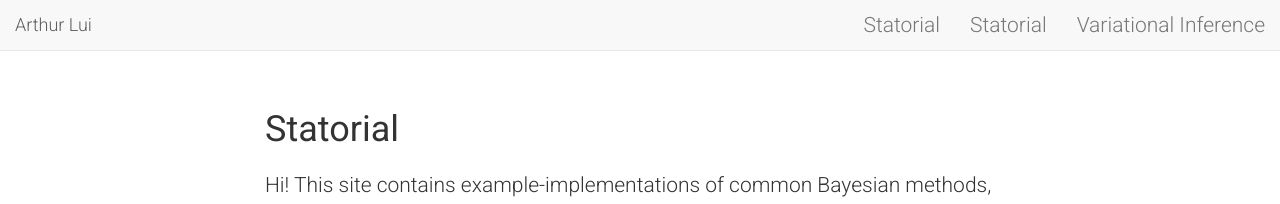
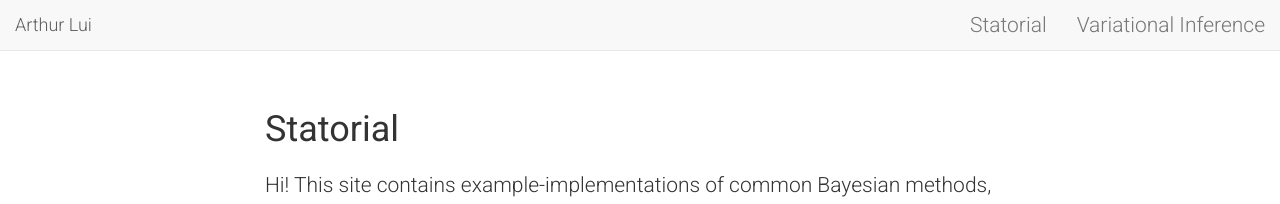
Before and after one commit to luiarthur/statorial, a Jekyll site: the page built from docs/index.md, in a window 1280 px wide. Shown: the top 204 px of the page. Built offline with Jekyll 4.4.1, drawn with Linux system fonts in a browser that asks for light colours; comment, search, counter and statistics services are not loaded; our own code applies the rules of GitHub Pages for plain Markdown files.

Commit message:
removed redundancy

```diff
--- a/docs/_includes/nav.html
+++ b/docs/_includes/nav.html
@@ -16,9 +16,6 @@
         <!-- Collect the nav links, forms, and other content for toggling -->
         <div class="collapse navbar-collapse" id="bs-example-navbar-collapse-1">
             <ul class="nav navbar-nav navbar-right">
-                <li>
-                    <a href="{{ site.baseurl }}/">{{site.title}}</a>
-                </li>
                 {% for page in site.pages %}{% if page.title %}
                 {% if page.inNav %}
                 <li>
```
